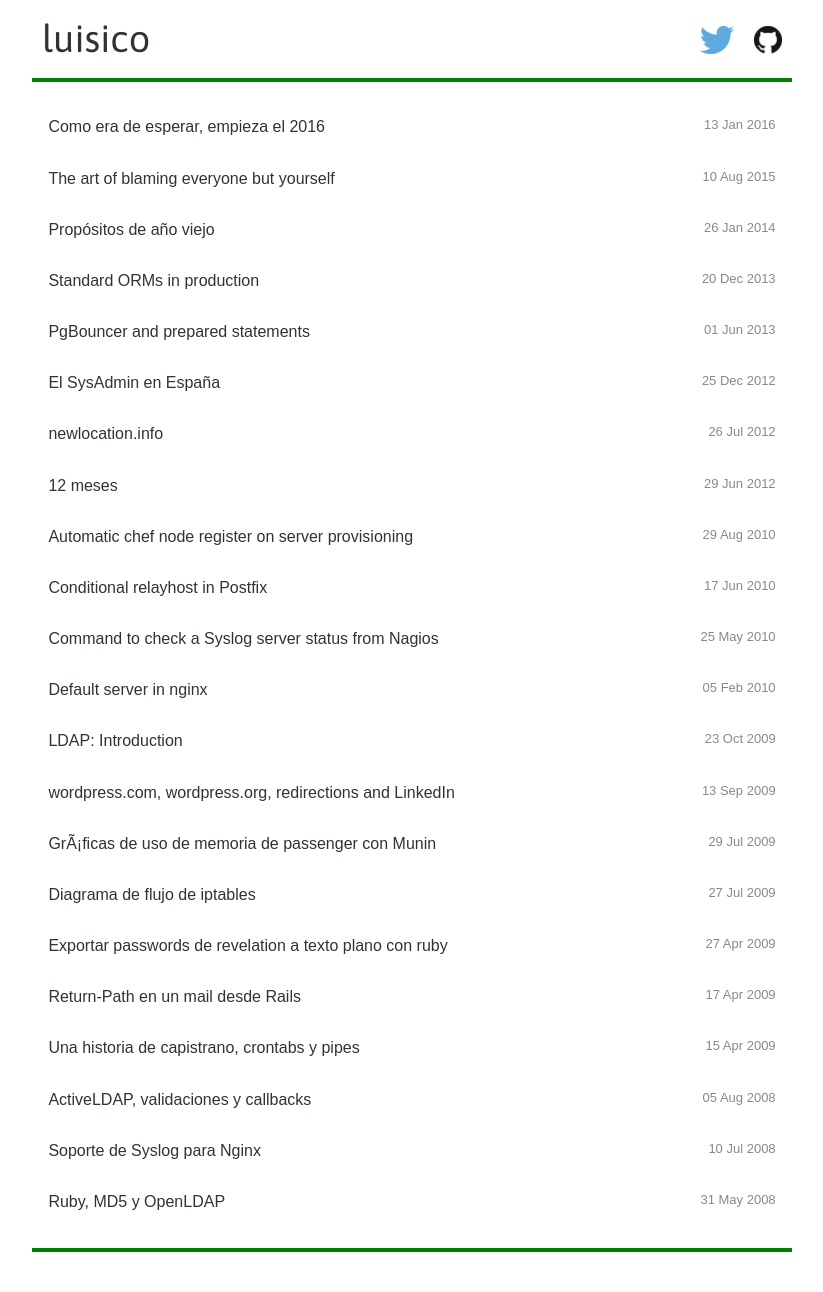
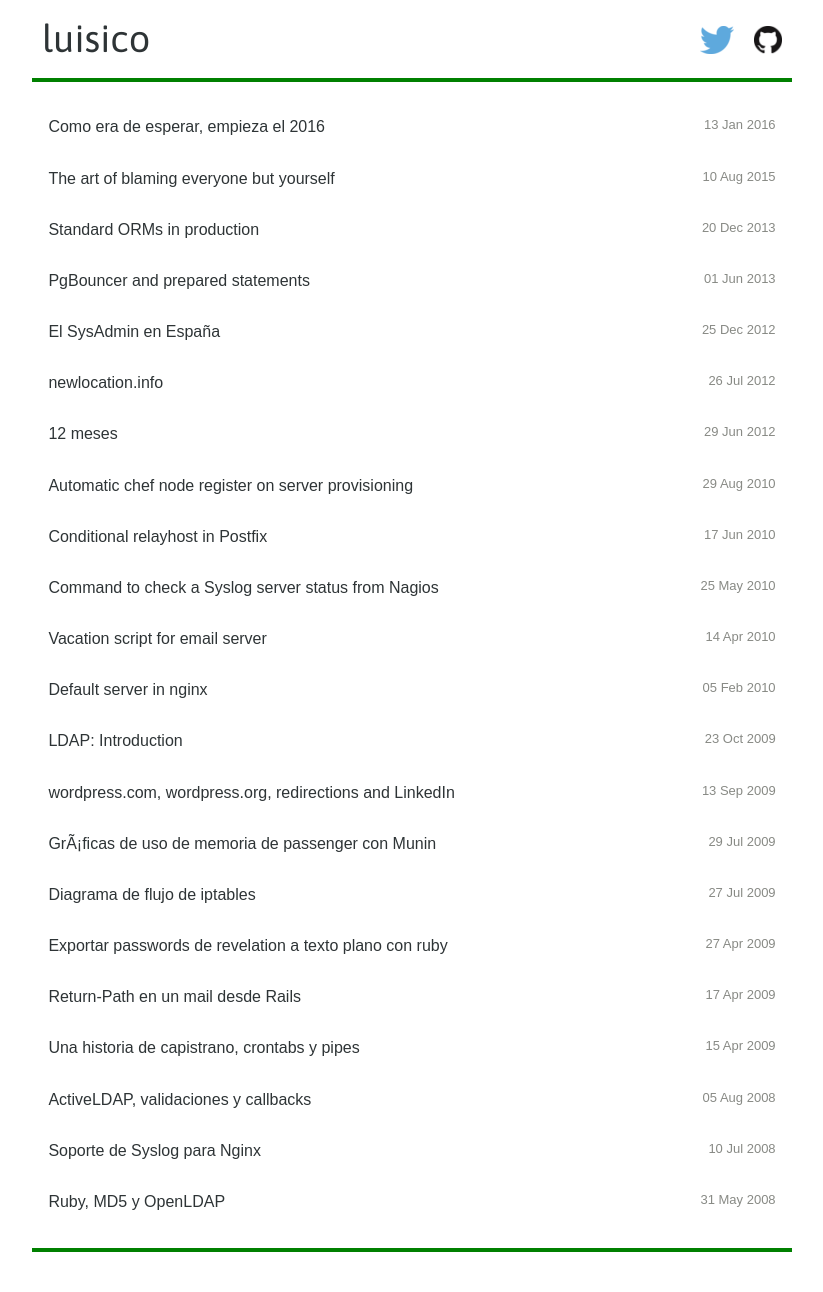
Before and after one commit to luisbosque/luisbosque.github.com, a Jekyll site: the page built from index.html, in a window 1280 px wide. Shown: the whole page, without its empty margins (228-1051 px from the left). Built offline with Jekyll 4.4.1, drawn with Linux system fonts in a browser that asks for light colours; some web fonts are replaced; Markdown is read by kramdown in place of the engine named in the settings.

Commit message:
Update config.
Also change a couple of posts status

```diff
--- a/_config.yml
+++ b/_config.yml
@@ -1,5 +1,5 @@
 markdown: rdiscount
-pygments: true
+highlighter: pygments
 permalink: pretty
 rdiscount:
   extensions: [smart]
--- a/_posts/2010-04-14-vacation-script-for-email-server.html
+++ b/_posts/2010-04-14-vacation-script-for-email-server.html
@@ -10,7 +10,7 @@
 - vacation
 status: publish
 type: post
-published: false
+published: true
 meta:
   _edit_last: "2"
   _wp_old_slug: vacation-script-to-email-server
--- a/_posts/2014-01-26-propositos-de-anno-viejo.markdown
+++ b/_posts/2014-01-26-propositos-de-anno-viejo.markdown
@@ -3,7 +3,7 @@
 title: Propósitos de año viejo
 status: publish
 type: post
-published: true
+published: false
 date: 2014-01-26 09:00
 tags:
 - personal
```
